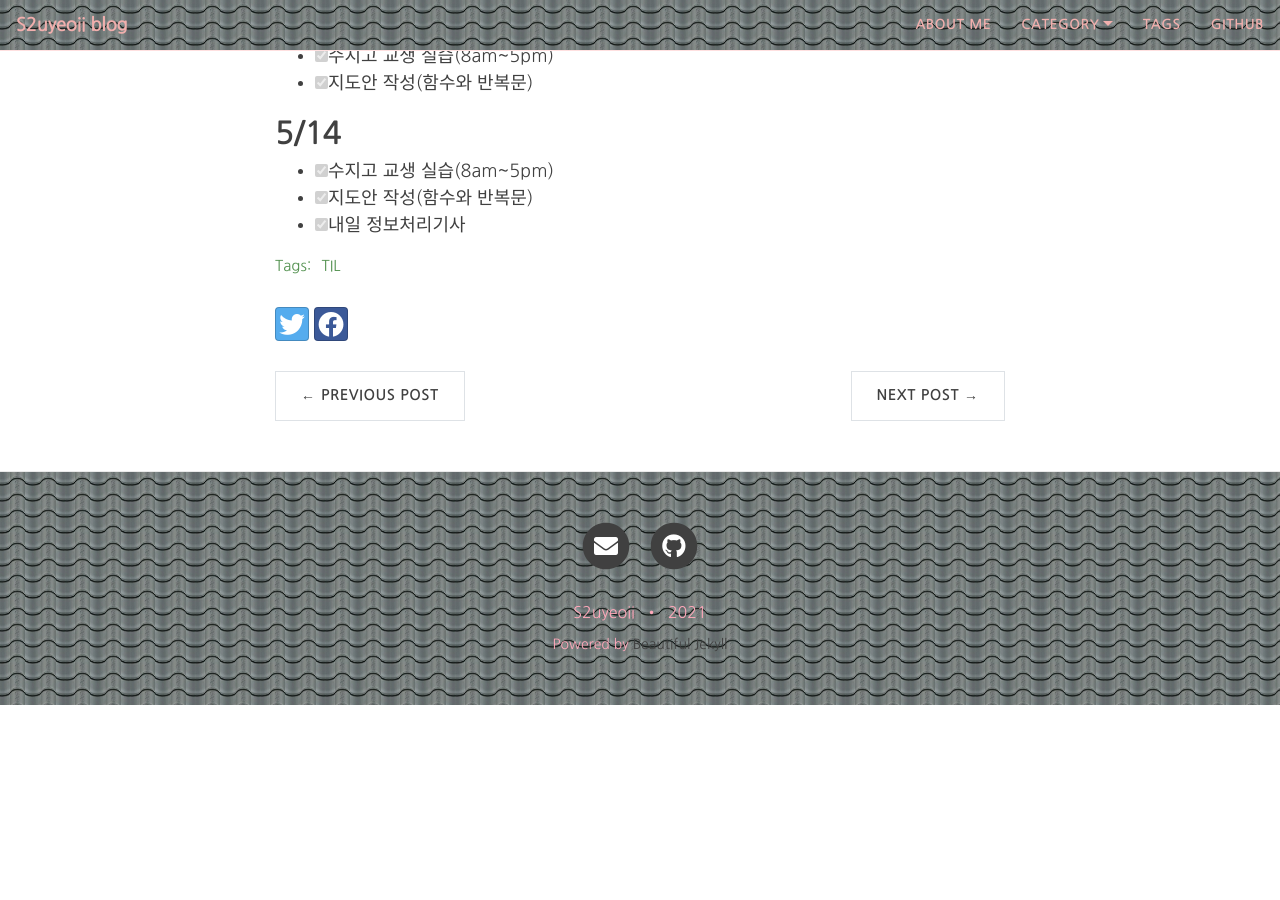
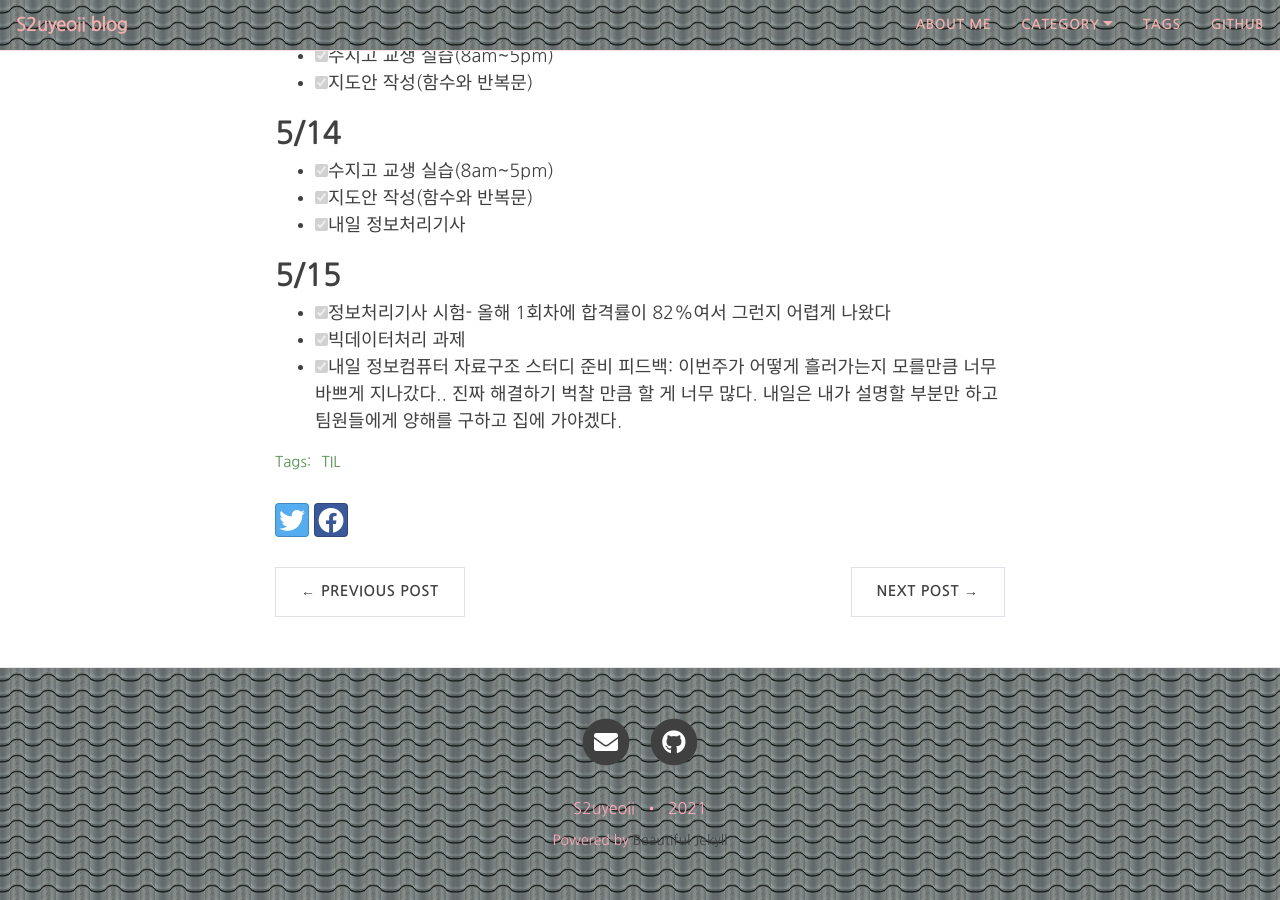
Before and after one commit to yeoneed/yeoneed.github.io, a Jekyll site: the page built from _posts/2021-05-10-TIL-5월 둘째 주.md, in a window 1280 px wide and 900 px high, scrolled down 707 px. Built offline with Jekyll 4.4.1, drawn with Linux system fonts in a browser that asks for light colours; nearby versions of some CDN libraries; some web fonts are replaced; before the commit the page ends 1412 px from its top, so only the background shows below that.

Commit message:
Update 2021-05-10-TIL-5월 둘째 주.md

```diff
--- a/_posts/2021-05-10-TIL-5월 둘째 주.md
+++ b/_posts/2021-05-10-TIL-5월 둘째 주.md
@@ -32,3 +32,9 @@ category: [TIL]
  - [x] 수지고 교생 실습(8am~5pm)
  - [x] 지도안 작성(함수와 반복문)
  - [x] 내일 정보처리기사
+
+## 5/15
+ - [x] 정보처리기사 시험- 올해 1회차에 합격률이 82%여서 그런지 어렵게 나왔다
+ - [x] 빅데이터처리 과제
+ - [x] 내일 정보컴퓨터 자료구조 스터디 준비
+피드백: 이번주가 어떻게 흘러가는지 모를만큼 너무 바쁘게 지나갔다.. 진짜 해결하기 벅찰 만큼 할 게 너무 많다. 내일은 내가 설명할 부분만 하고 팀원들에게 양해를 구하고 집에 가야겠다.
```
